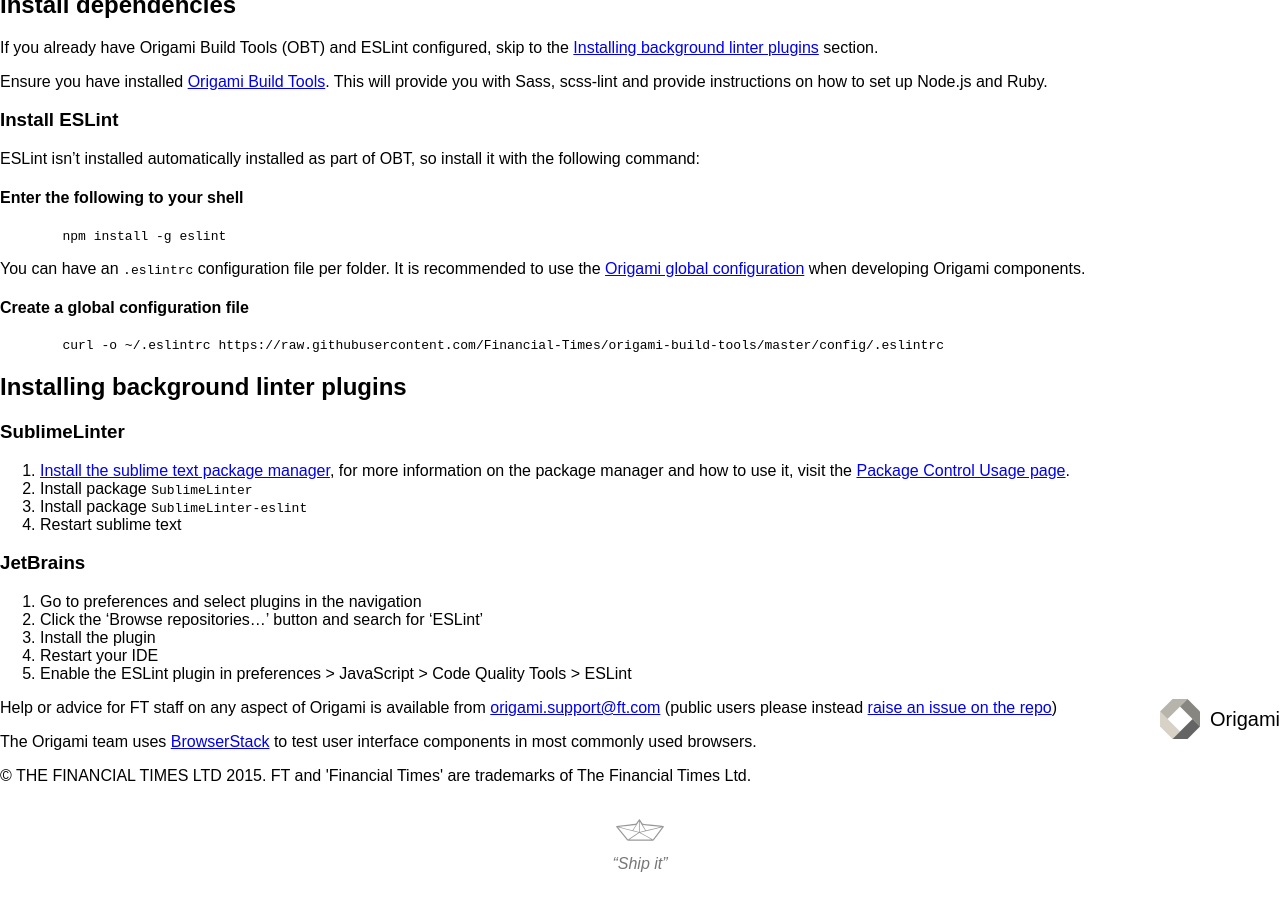
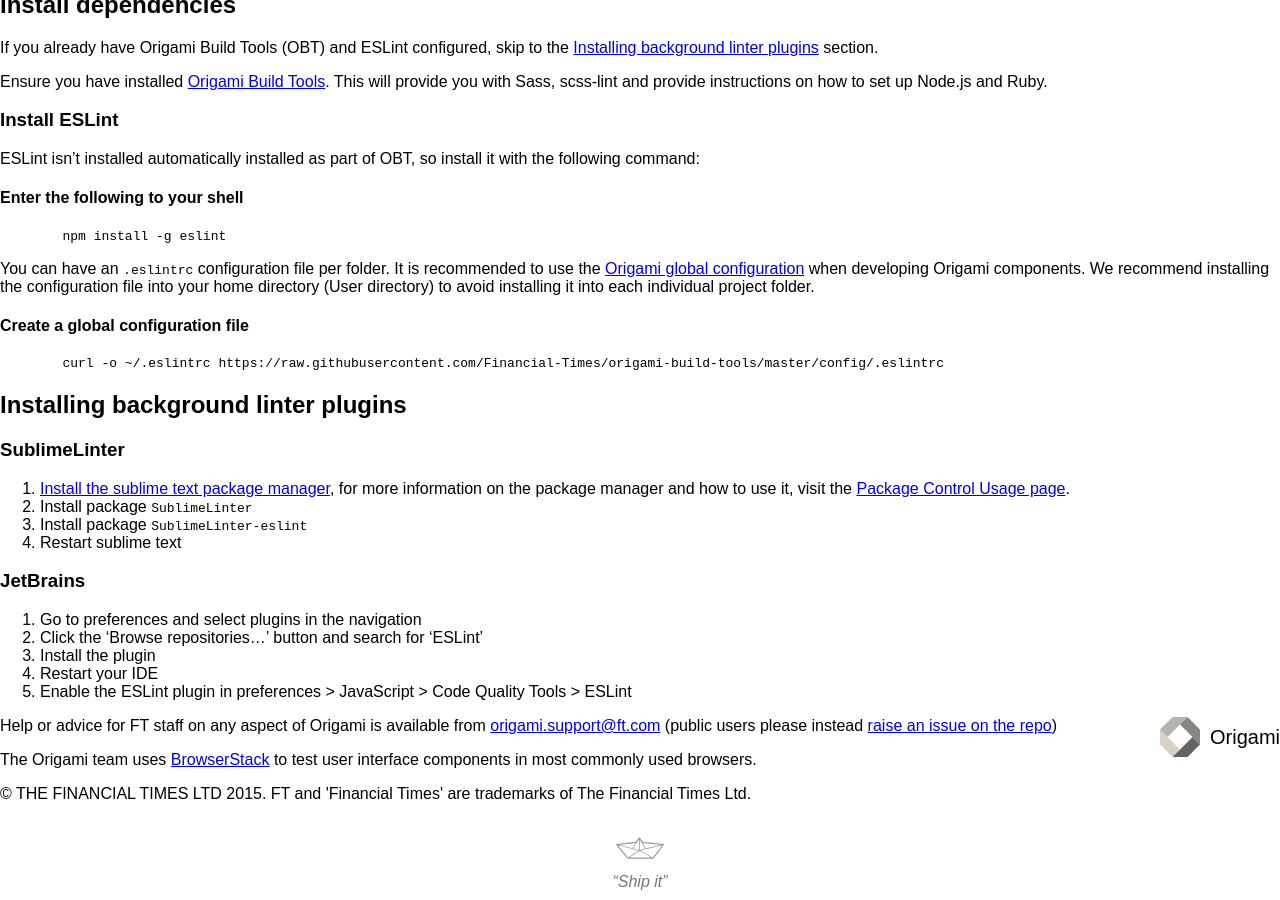
Before and after one commit to Financial-Times/ft-origami, a Jekyll site: the page built from docs/developer-guide/background-linters.md, in a window 1280 px wide and 900 px high, scrolled down 571 px. Built offline with Jekyll 4.4.1, drawn with Linux system fonts in a browser that asks for light colours; nearby versions of some CDN libraries; comment, search, counter and statistics services are not loaded; a style sheet for code colours, icons or effects is not loaded.

Commit message:
And recommendation on where to install eslint config

```diff
--- a/docs/developer-guide/background-linters.md
+++ b/docs/developer-guide/background-linters.md
@@ -25,7 +25,7 @@ ESLint isn't installed automatically installed as part of OBT, so install it wit
 	<kbd>npm install -g eslint</kbd>
 </pre>
 
-You can have an `.eslintrc` configuration file per folder. It is recommended to use the [Origami global configuration](https://github.com/Financial-Times/origami-build-tools/blob/master/config/.eslintrc) when developing Origami components.
+You can have an `.eslintrc` configuration file per folder. It is recommended to use the [Origami global configuration](https://github.com/Financial-Times/origami-build-tools/blob/master/config/.eslintrc) when developing Origami components. We recommend installing the configuration file into your home directory (User directory) to avoid installing it into each individual project folder.
 
 #### Create  a global configuration file
 <pre class="cli">
```
